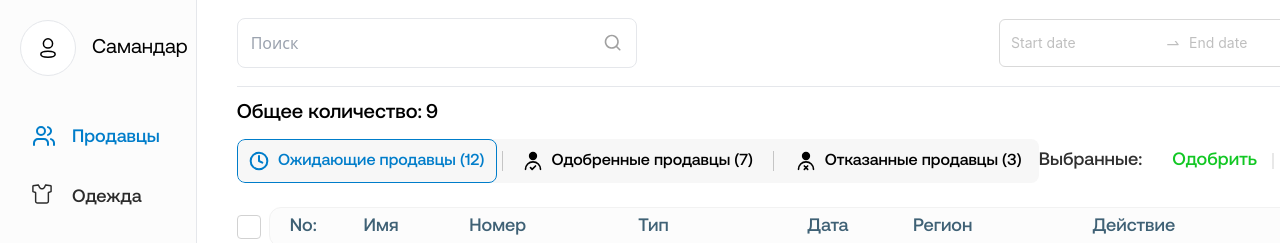
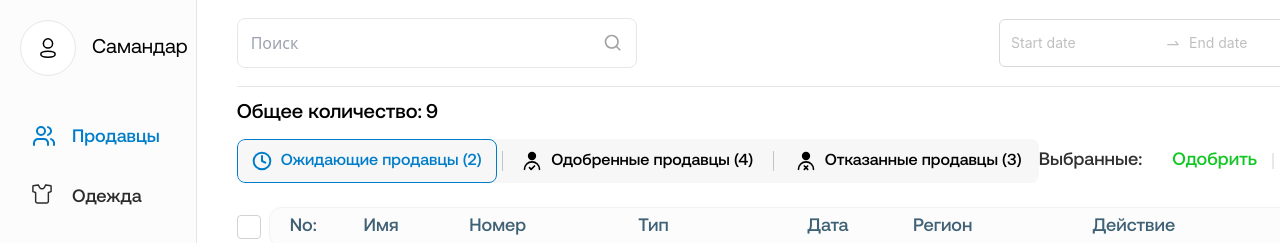
Before and after one commit to Sardor0795/dressme_admin_panel, a React (Vite) app: page /sellers in a window 1280 px wide. Shown: the top 243 px of the page. Built offline with nearby package versions, Linux system fonts and the light colour scheme.

Commit message:
Fix sellers count

```diff
--- a/src/components/Sellers/SellersList/SellersList.jsx
+++ b/src/components/Sellers/SellersList/SellersList.jsx
@@ -111,6 +111,24 @@ export default function SellersList() {
     },
   ]);
 
+  // Count items -----------
+
+  let waitingCount = 0;
+  let allowedCount = 0;
+  let notAllowedCount = 0;
+
+  data.forEach((v) => {
+    if (v?.status === "waiting") {
+      ++waitingCount;
+    } else if (v?.status === "allowed") {
+      ++allowedCount;
+    } else {
+      ++notAllowedCount;
+    }
+  });
+
+  // -----------------
+
   useEffect(() => {
     window.scrollTo({
       top: 0,
@@ -198,7 +216,7 @@ export default function SellersList() {
               <span className="mr-[5px]">
                 <WaitingForAllowIcon />
               </span>
-              <span>Ожидающие продавцы (12)</span>
+              <span>Ожидающие продавцы ({waitingCount})</span>
             </button>
             <span className="w-[1px] h-5 bg-[#C5C5C5] mx-[5px]"></span>
             <button
@@ -213,7 +231,7 @@ export default function SellersList() {
               <span className="mr-[5px]">
                 <AllowedIcon />
               </span>
-              <span>Одобренные продавцы (7)</span>
+              <span>Одобренные продавцы ({allowedCount})</span>
             </button>
             <span className="w-[1px] h-5 bg-[#C5C5C5] mx-[5px]"></span>
             <button
@@ -228,7 +246,7 @@ export default function SellersList() {
               <span className="mr-[5px]">
                 <NotAllowedIcon />
               </span>
-              <span>Отказанные продавцы (3)</span>
+              <span>Отказанные продавцы ({notAllowedCount})</span>
             </button>
           </section>
 
```
